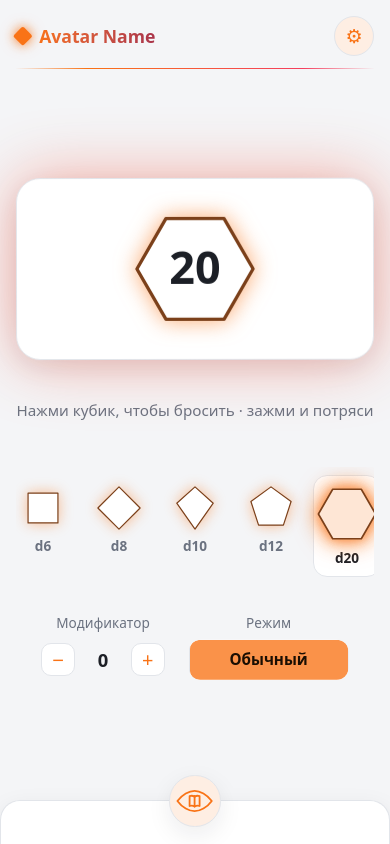
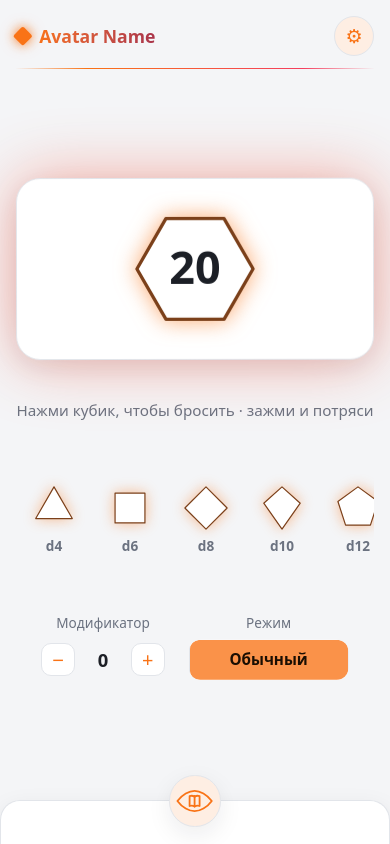
Before and after one commit to Demonkratiy/DnD-Dice-Roll, a React (Vite) app: page / in a window 390 px wide. Built offline with nearby package versions, Linux system fonts and the light colour scheme.

Commit message:
fix(dice-picker): allow strip to shrink and scroll so d4 stays reachable on mobile

```diff
--- a/src/app/ui/RollScreen.module.css
+++ b/src/app/ui/RollScreen.module.css
@@ -105,6 +105,11 @@
   align-items: center;
   justify-content: center;
   gap: 1.75rem;
+  /* Снимаем дефолтный min-width: auto, иначе самый широкий потомок (лента выбора
+   * кубиков с её ~688px по контенту) продавливает ширину колонки за пределы экрана
+   * вместо того, чтобы скроллиться внутри. С 0 колонка держит ширину вьюпорта, а
+   * лента скроллится сама (см. DicePicker.module.css). */
+  min-width: 0;
 }
 
 /* Системная настройка «меньше движения» — глушим дыхание руны. Опция приложения
--- a/src/features/dice-picker/ui/DicePicker.module.css
+++ b/src/features/dice-picker/ui/DicePicker.module.css
@@ -3,9 +3,17 @@
   flex-wrap: nowrap;
   gap: 0.5rem;
   width: 100%;
+  /* min-width: 0 снимает с флекс-элемента дефолтный min-width: auto (= ширина по
+   * контенту). Без этого лента не может стать уже суммы кубиков (~688px), поэтому
+   * `overflow-x: auto` не включается, а лента продавливает колонку наружу. С 0
+   * лента сжимается до ширины колонки и скроллится ВНУТРИ себя. */
+  min-width: 0;
   overflow-x: auto;
   padding: 0.5rem 0.25rem;
-  justify-content: center;
+  /* `safe center`: пока всё влезает — центрируем; при переполнении выравниваем к
+   * старту, иначе обычный `center` уводит первый кубик (d4) за левый край скролл-
+   * контейнера, и до него нельзя доскроллить. */
+  justify-content: safe center;
   scrollbar-width: thin;
 }
 
```
